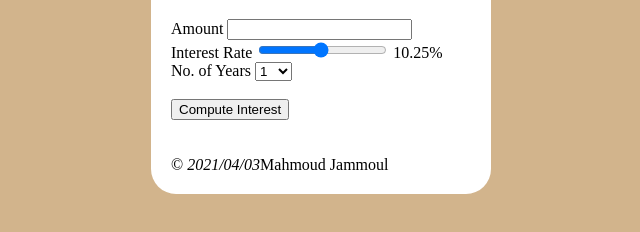
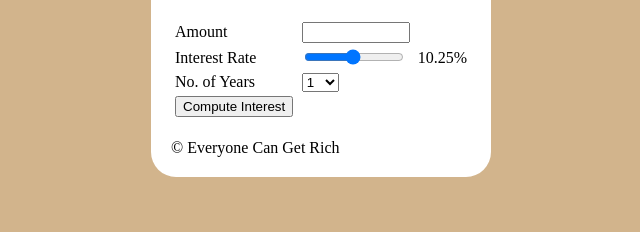
Before and after one commit to mjammoul93/Interest_Calculator, a plain HTML site: page index.html in a window 1280 px wide. Shown: the part 126-358 px from the top of the page, without its empty margins (319-959 px from the left). Drawn offline with Linux system fonts and the light colour scheme.

Commit message:
few CSS modification

```diff
--- a/index.html
+++ b/index.html
@@ -4,7 +4,7 @@
     <script src="script.js"></script>
     <link rel="stylesheet" href="style.css">
 
-	<title>Simple Interest Calculator</title>
+	<title>Web App - Simple Interest Calculator</title>
     </head>
 	<div class="maindiv">
     <body>
@@ -12,9 +12,18 @@
 
 			<h1>Simple Interest Calculator</h1>
 
-			Amount 			<input type="number"  id="principal">  <br/>
-			Interest Rate 	<input id="rate" type="range" min="1" max="20" step="0.25" value="10.25" onChange="ReadRanege()">  <span id="rangeResult">10.25%</span>  <br/>
-			No. of Years 	<select type="number"  id="years">
+			<table>
+			<tr>
+			<td>Amount </td>			<td><input type="number"  id="principal"></td>  <td></td>
+			</tr>
+			<tr>
+			<td>Interest Rate </td>	<td><input id="rate" type="range" min="1" max="20" step="0.25" value="10.25" onChange="ReadRanege()"> </td>
+			<td><span id="rangeResult">10.25%</span> </td>
+			</tr>
+			<tr>
+			<td>No. of Years </td>
+			<td>
+			<select type="number"  id="years">
 							<option value="1">1</option>
 							<option value="2">2</option>
 							<option value="3">3</option>
@@ -26,16 +35,21 @@
 							<option value="9">9</option>
 							<option value="10">10</option>
 						</select>
-			<br><br>
+						</td>
+						<td></td>
+			</tr>
+			<tr>
+			<td><button onclick="compute()">Compute Interest</button> </td>
+			<td></td>
+			</tr>
 
-			<button onclick="compute()">Compute Interest</button> <br>
-
-			<br> <span id="result"></span><br>
+			</table>
+			<span id="result"></span><br>
 
 
 
 
 	</body>
-	<footer> &copy; <em id="date">2021/04/03</em>Mahmoud Jammoul </footer>
+	<footer> &copy; Everyone Can Get Rich </footer>
 	</div>
 </html>
--- a/style.css
+++ b/style.css
@@ -15,7 +15,19 @@ border-radius:25px;
 
 text-align: left
 }
+#rangeResult{
+	width:20px;
+	text-align:left;
 
+}
+table{
+width:300px;
+align-self:center;
+margin:1px;
+}
+input{
+max-width:100px;
+}
 
 #result{
 text-align:left;
```
